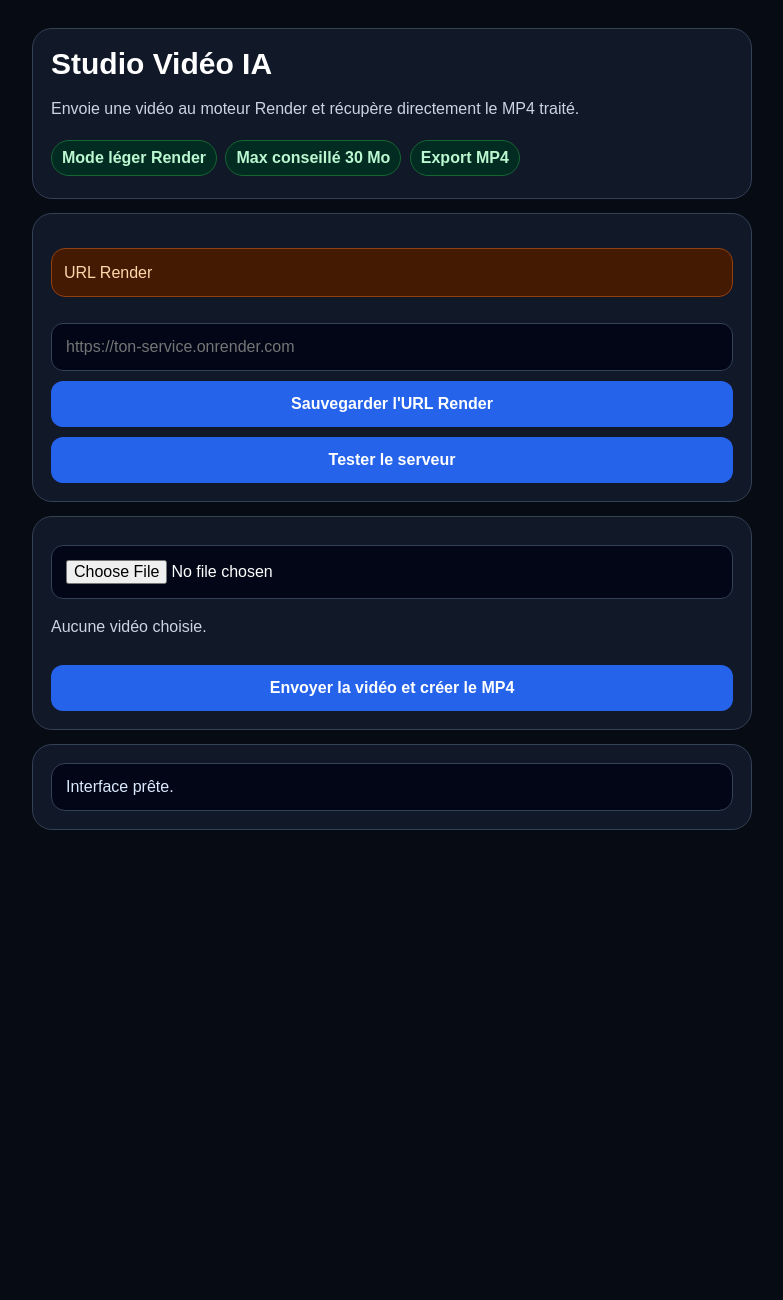
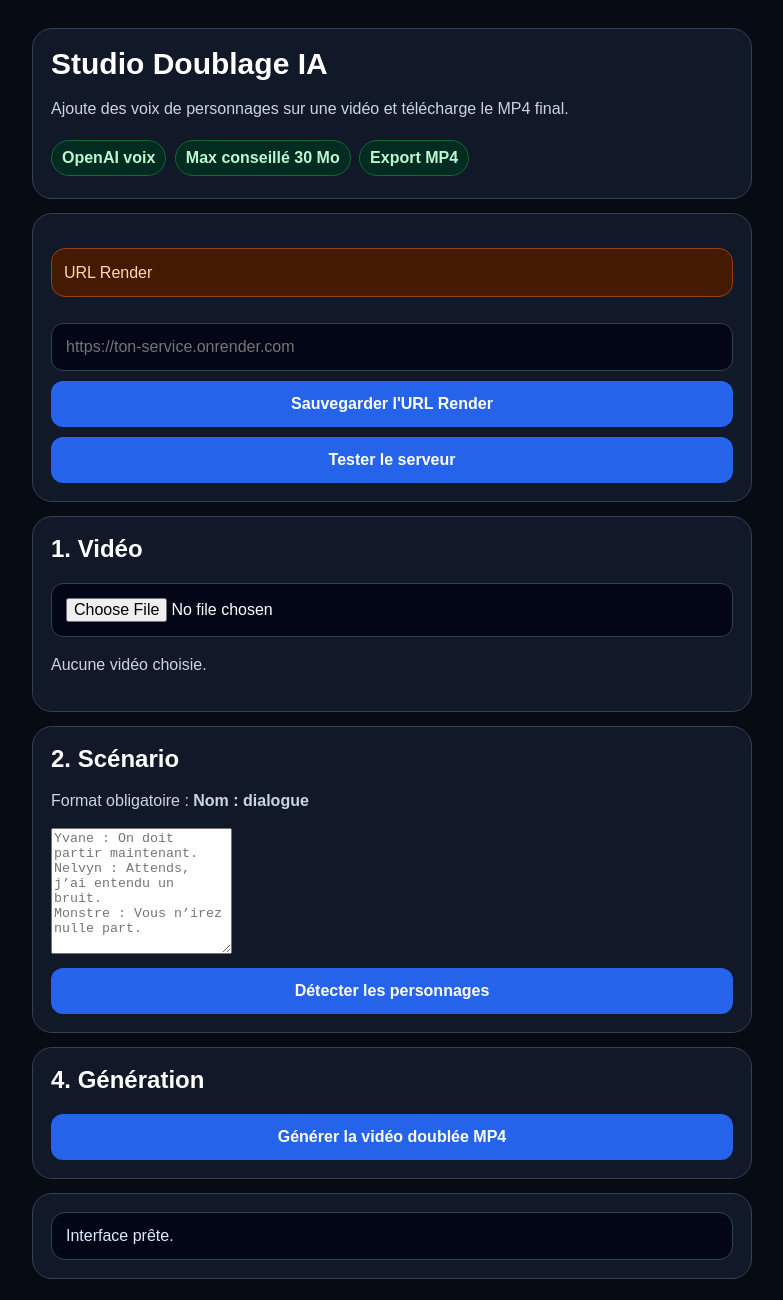
Before and after one commit to Chasmet/montage-render-segments, a website: page index.html in a window 1280 px wide. Shown: the whole page, without its empty margins (248-1031 px from the left). Before the commit the page ends 858 px from the top, so only its background shows below. Drawn offline with Linux system fonts and the light colour scheme.

Commit message:
Add scenario and voice controls to UI

```diff
--- a/index.html
+++ b/index.html
@@ -3,15 +3,15 @@
 <head>
   <meta charset="utf-8">
   <meta name="viewport" content="width=device-width,initial-scale=1">
-  <title>Studio Vidéo IA</title>
+  <title>Studio Doublage IA</title>
   <link rel="stylesheet" href="style.css">
 </head>
 <body>
   <main class="app">
     <section class="box">
-      <h1>Studio Vidéo IA</h1>
-      <p>Envoie une vidéo au moteur Render et récupère directement le MP4 traité.</p>
-      <span class="badge">Mode léger Render</span>
+      <h1>Studio Doublage IA</h1>
+      <p>Ajoute des voix de personnages sur une vidéo et télécharge le MP4 final.</p>
+      <span class="badge">OpenAI voix</span>
       <span class="badge">Max conseillé 30 Mo</span>
       <span class="badge">Export MP4</span>
     </section>
@@ -24,16 +24,34 @@
     </section>
 
     <section class="box">
+      <h2>1. Vidéo</h2>
       <input id="video" type="file" accept="video/mp4,video/*" onchange="fileInfo()">
       <p id="info">Aucune vidéo choisie.</p>
-      <button onclick="sendVideo()">Envoyer la vidéo et créer le MP4</button>
+    </section>
+
+    <section class="box">
+      <h2>2. Scénario</h2>
+      <p>Format obligatoire : <strong>Nom : dialogue</strong></p>
+      <textarea id="script" rows="8" placeholder="Yvane : On doit partir maintenant.&#10;Nelvyn : Attends, j’ai entendu un bruit.&#10;Monstre : Vous n’irez nulle part."></textarea>
+      <button onclick="detectCharacters()">Détecter les personnages</button>
+    </section>
+
+    <section id="charactersBox" class="box hidden">
+      <h2>3. Voix des personnages</h2>
+      <div id="characters"></div>
+    </section>
+
+    <section class="box">
+      <h2>4. Génération</h2>
+      <button onclick="sendVideo()">Générer la vidéo doublée MP4</button>
     </section>
 
     <section id="resultBox" class="box hidden">
       <h2>MP4 prêt</h2>
-      <p id="resultInfo">Ta vidéo traitée est prête.</p>
+      <p id="resultInfo">Ta vidéo doublée est prête.</p>
       <a id="downloadBtn" class="download-btn" href="#" download>Télécharger le MP4</a>
       <a id="openBtn" class="secondary-btn" href="#" target="_blank" rel="noopener">Ouvrir la vidéo</a>
+      <a id="audioBtn" class="secondary-btn hidden" href="#" download>Télécharger l’audio seul</a>
       <video id="preview" class="preview" controls playsinline></video>
     </section>
 
```
